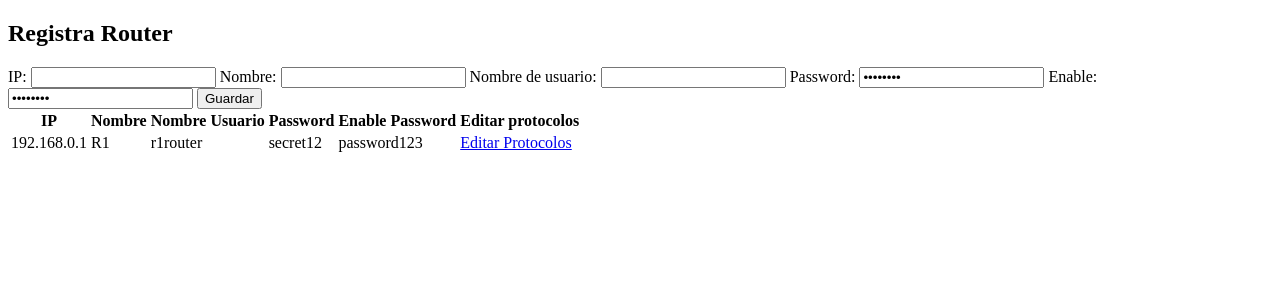
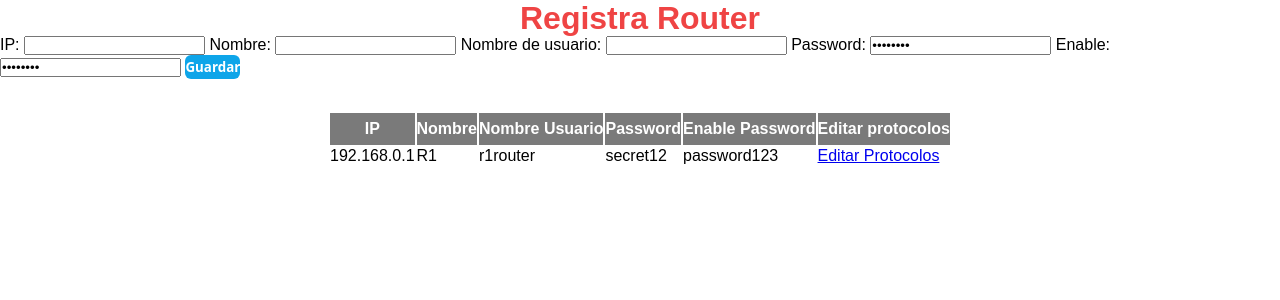
Before and after one commit to Arthor666/administracionSistemasRed, a Flask app: page /router in a window 1280 px wide. Shown: the top 300 px of the page. Run offline with Flask 2, Linux system fonts and the light colour scheme.

Commit message:
Estilos agregados

```diff
--- /dev/null
+++ b/static/css/style_generico.css
@@ -0,0 +1,51 @@
+body{
+    font-family: Arial, Helvetica, sans-serif;
+}
+.cont-monitorear-interfaz{
+    display: flexbox;
+}
+h2, h1{
+    display: flex;
+    align-self: center;
+    justify-content: center;
+    font-family: Arial, Helvetica, sans-serif;
+    font-weight: 700;
+    line-height: 2.25rem;
+    font-size: 2em;
+    color: rgb(239 68 68);
+}
+.cont-monitorear-forms{
+    display: flex;
+    align-self: center;
+    justify-content: center;
+}
+.btn{
+    background-color: rgb(14 165 233);
+    border-radius: 0.375rem;
+    border: none;
+    color: white;
+    font-family: ui-sans-serif, system-ui, -apple-system, BlinkMacSystemFont, "Segoe UI", Roboto, "Helvetica Neue", Arial, "Noto Sans", sans-serif, "Apple Color Emoji", "Segoe UI Emoji", "Segoe UI Symbol", "Noto Color Emoji";;
+    height: 1.5rem;
+    font-weight: 600;
+
+}
+
+.btn:hover{
+    background-color: rgb(15, 129, 181);
+}
+table{
+    display: flex;
+    align-self: center;
+    justify-content: center;
+    margin-top: 2rem;
+}
+.table-top{
+    background-color: rgb(122, 122, 122);
+    font-weight: 300;
+    font-style: normal;
+    color: white;
+    border: none;
+    height: 2rem;
+    display: flexbox;
+    justify-content: space-evenly;
+}
--- a/templates/index.html
+++ b/templates/index.html
@@ -45,7 +45,7 @@
                             class="bg-sky-500 hover:bg-sky-800 text-slate-100 duration-200 font-bold px-2 py-1 rounded-md text-center text-sm mr-2">Cambiar
                             conf. system de la MIB-II</a>
                         <a id="btn-monitorear" href="/monitorear"
-                            class="bg-sky-500 hover:bg-sky-800 text-slate-100 duration-200 font-bold px-2 py-1 rounded-md text-center text-sm mr-2">Monitoriear
+                            class="bg-sky-500 hover:bg-sky-800 text-slate-100 duration-200 font-bold px-2 py-1 rounded-md text-center text-sm mr-2">Monitorear
                             interfaces</a>
                     </div>
                 </div>
--- a/templates/monitoreo.html
+++ b/templates/monitoreo.html
@@ -2,6 +2,7 @@
 <html lang="en">
 <head>
     <meta charset="UTF-8">
+    <link rel="stylesheet" type="text/css" href="/static/css/style_generico.css">
     <title>Monitoreo</title>
 </head>
 <body>
--- a/templates/router.html
+++ b/templates/router.html
@@ -2,6 +2,8 @@
 <html lang="en" dir="ltr">
   <head>
     <meta charset="utf-8">
+    <link rel="stylesheet" type="text/css" href="/static/css/style_generico.css">
+    <link rel="stylesheet" href="{{url_for('static', filename = 'css/styles.css')}}">
     <title>Router</title>
   </head>
   <body>
@@ -17,11 +19,11 @@
       <input id="password" type="password" name="password" value="secret12">
       <label for="enable">Enable:</label>
       <input id="enable" type="password" name="enable" value="secret12">
-      <input type="submit" name="" value="Guardar">
+      <input type="submit" name="" value="Guardar" class="btn">
     </form>
 
     <table>
-      <tr>
+      <tr class="table-top">
         <th>IP</th>
         <th>Nombre</th>
         <th>Nombre Usuario</th>
```
Also changed, not shown: templates/interfaz.html (+14 -9 lines), templates/protocol-router.html (+11 -6 lines).
